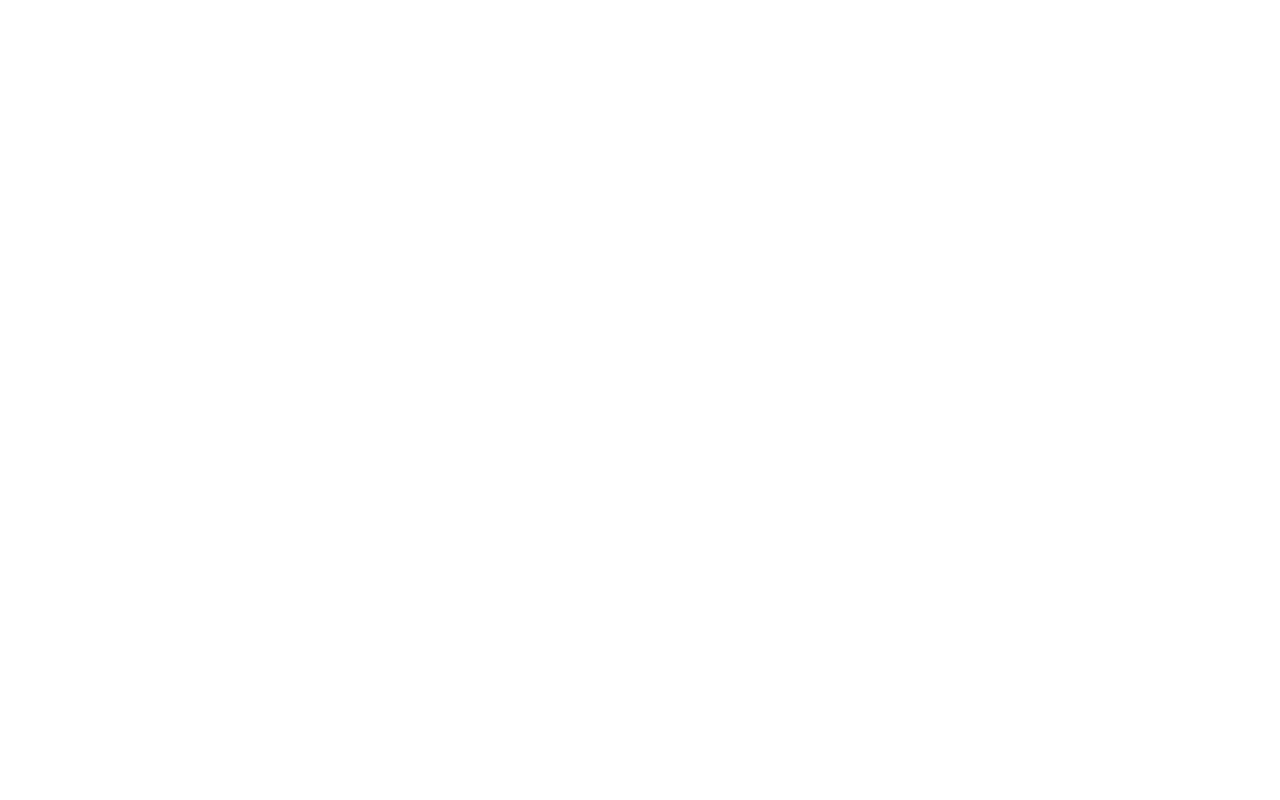
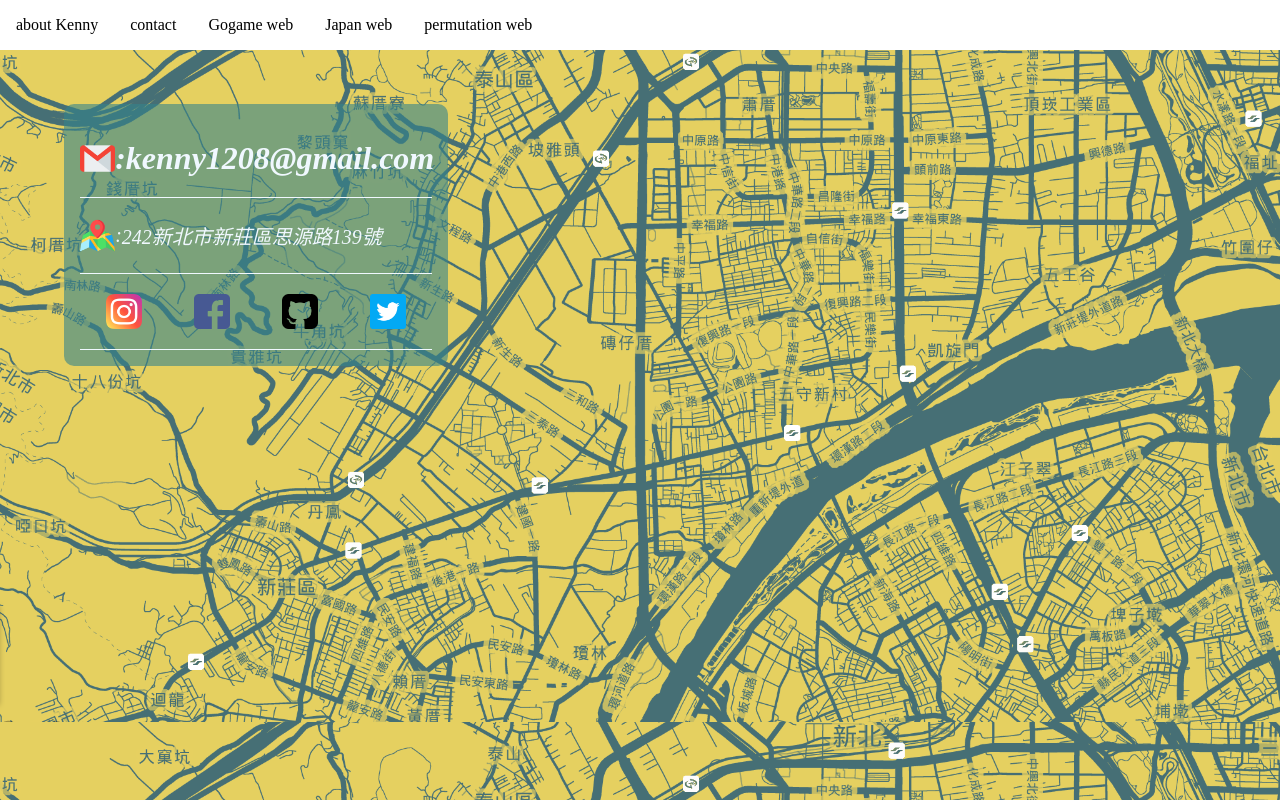
Before and after one commit to kenny1208/Portfolio-Website, a plain HTML site: page portfolio-website/contact.html in a window 1280 px wide. Drawn offline with Linux system fonts and the light colour scheme.

Commit message:
portfolio-website

```diff
--- a/portfolio-website/contact.html
+++ b/portfolio-website/contact.html
@@ -0,0 +1,85 @@
+<!DOCTYPE html>
+<html lang="zh-Hants">
+  <head>
+    <meta charset="UTF-8" />
+    <meta name="viewport" content="width=device-width, initial-scale=1.0" />
+    <title>contact</title>
+    <link rel="stylesheet" href="./styles/style.css" />
+  </head>
+  <body background="./pictures/map3.png">
+    <nav>
+      <ul>
+        <li>
+          <a href="./index.html">about Kenny</a>
+        </li>
+        <li>
+          <a href="#">contact</a>
+        </li>
+        <li>
+          <a
+            href="https://gogame-introduction-website.netlify.app/"
+            target="_blank"
+            >Gogame web</a
+          >
+        </li>
+        <li>
+          <a
+            href="https://2023japan-travel-information.netlify.app/"
+            target="_blank"
+            >Japan web</a
+          >
+        </li>
+        <li>
+          <a href="https://permutation-web.netlify.app" target="_blank"
+            >permutation web</a
+          >
+        </li>
+      </ul>
+    </nav>
+    <br />
+    <br />
+    <br />
+    <main>
+      <table class="contact">
+        <tr class="mail">
+          <th>
+            <address>
+              <img src="./ICONS/gmail.png" alt="gmail" />:
+              <a href="mailto:kenny1208@gmail.com">kenny1208@gmail.com</a><br />
+            </address>
+          </th>
+        </tr>
+
+        <tr class="home">
+          <td>
+            <address>
+              <img src="./ICONS/map.png" alt="map" />:<a
+                href="https://goo.gl/maps/oQgF5oooNhrynV5L6"
+                >242新北市新莊區思源路139號</a
+              >
+            </address>
+          </td>
+        </tr>
+
+        <tr class="sociel">
+          <td>
+            <address>
+              <a href="https://www.instagram.com/kenny921208/?hl=zh-tw"
+                ><img src="./ICONS/ig.png" alt="instagram"
+              /></a>
+              <a href="https://www.facebook.com/profile.php?id=100006703634269"
+                ><img src="./ICONS/facebook.png" alt="facebook"
+              /></a>
+              <a href="https://github.com/kenny1208"
+                ><img src="./ICONS/github-sign.png" alt="github"
+              /></a>
+              <a href="https://twitter.com/rRZ1OklwC6diCKt"
+                ><img src="./ICONS/twitter.png" alt="twitter"
+              /></a>
+            </address>
+          </td>
+        </tr>
+      </table>
+    </main>
+  </body>
+</html>
--- a/portfolio-website/styles/style.scss
+++ b/portfolio-website/styles/style.scss
@@ -173,6 +173,79 @@ body {
         }
       }
     }
+
+    table.contact {
+      position: relative;
+      top: 30%;
+      left: 5%;
+      padding: 1rem;
+      border-collapse: separate;
+      border-spacing: 0;
+      border-radius: 10px;
+
+      width: 30%;
+      background-color: #35838c98;
+      color: aliceblue;
+      tr.mail {
+        font-size: 200%;
+        th {
+          address {
+            display: flex;
+            align-items: center;
+            justify-content: space-around;
+            img {
+              width: 10%;
+            }
+            a {
+              color: aliceblue;
+              text-decoration: none;
+            }
+            padding-top: 20px;
+            padding-bottom: 20px;
+            border-bottom: 1px solid aliceblue;
+          }
+        }
+      }
+
+      tr.sociel {
+        td {
+          address {
+            display: flex;
+            a {
+              display: flex;
+              justify-content: space-around;
+              img {
+                width: 40%;
+              }
+            }
+            padding-top: 20px;
+            padding-bottom: 20px;
+            border-bottom: 1px solid aliceblue;
+          }
+        }
+      }
+
+      tr.home {
+        font-size: 125%;
+        td {
+          address {
+            display: flex;
+            align-items: center;
+            justify-content: flex-start;
+            img {
+              width: 10%;
+            }
+            a {
+              color: aliceblue;
+              text-decoration: none;
+            }
+            padding-top: 20px;
+            padding-bottom: 20px;
+            border-bottom: 1px solid aliceblue;
+          }
+        }
+      }
+    }
   }
 }
 
```
Also changed, not shown: portfolio-website/index.html (+5 -0 lines), portfolio-website/ICONS/facebook.png (added), portfolio-website/ICONS/github-sign.png (added), portfolio-website/ICONS/gmail.png (added), portfolio-website/ICONS/ig.png (added), portfolio-website/ICONS/map.png (added), portfolio-website/ICONS/twitter.png (added), portfolio-website/pictures/map2.png (added), portfolio-website/pictures/map3.png (added), portfolio-website/styles/style.css, 2 other files.
